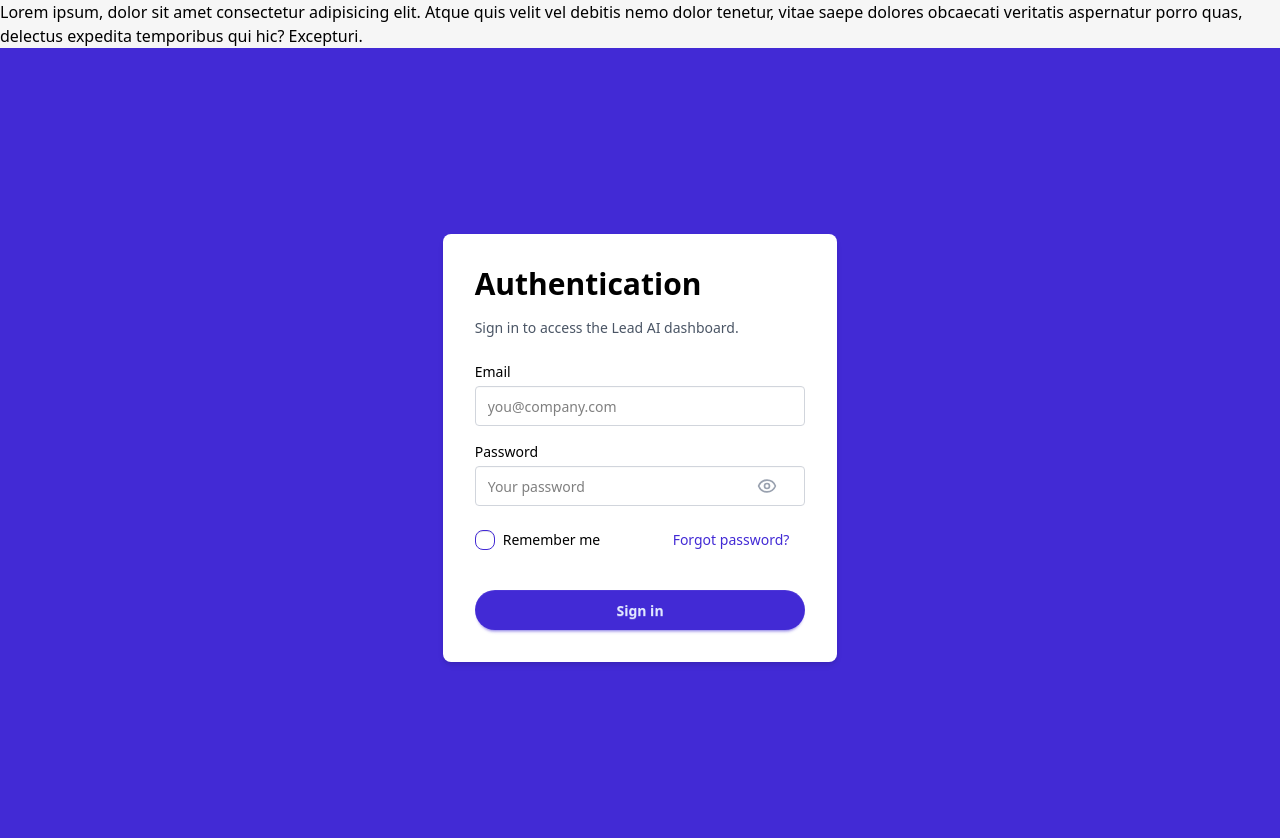
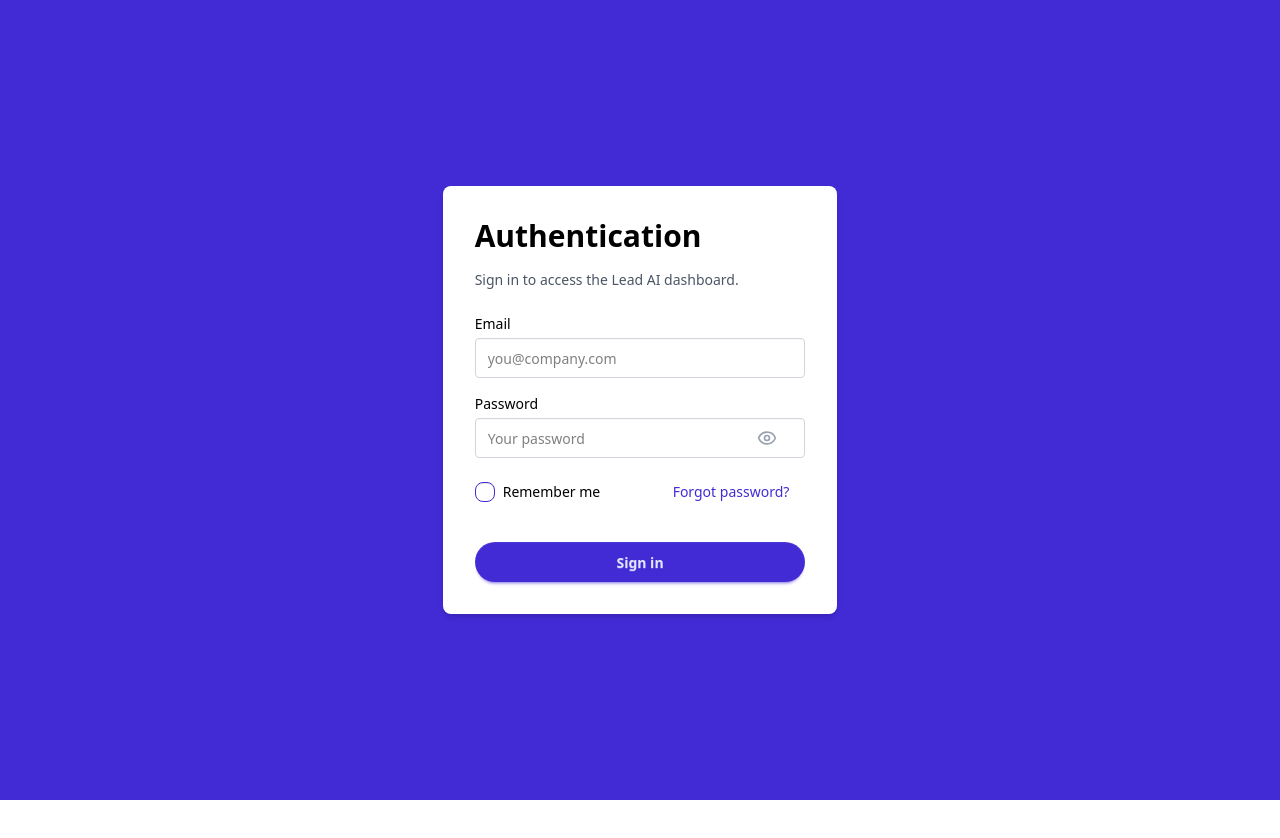
Before and after one commit to LEAD-AI-PROJECT/lead-ai-frontend, a Next.js app: page /auth/login in a window 1280 px wide. Shown: the top 838 px of the page. After the commit the page ends 800 px from the top, so only its background shows below. Built offline with nearby package versions, Linux system fonts and the light colour scheme; no server answers.

Commit message:
feat: Remove placeholder text from RootLayout component

```diff
--- a/src/app/layout.tsx
+++ b/src/app/layout.tsx
@@ -30,10 +30,6 @@ export default function RootLayout({
                <body>
                     <QueryProvider>
                          <MainProvider>
-                              Lorem ipsum, dolor sit amet consectetur adipisicing elit. Atque quis
-                              velit vel debitis nemo dolor tenetur, vitae saepe dolores obcaecati
-                              veritatis aspernatur porro quas, delectus expedita temporibus qui hic?
-                              Excepturi.
                               <div className="body-item">{children}</div>
                          </MainProvider>
                     </QueryProvider>
```
